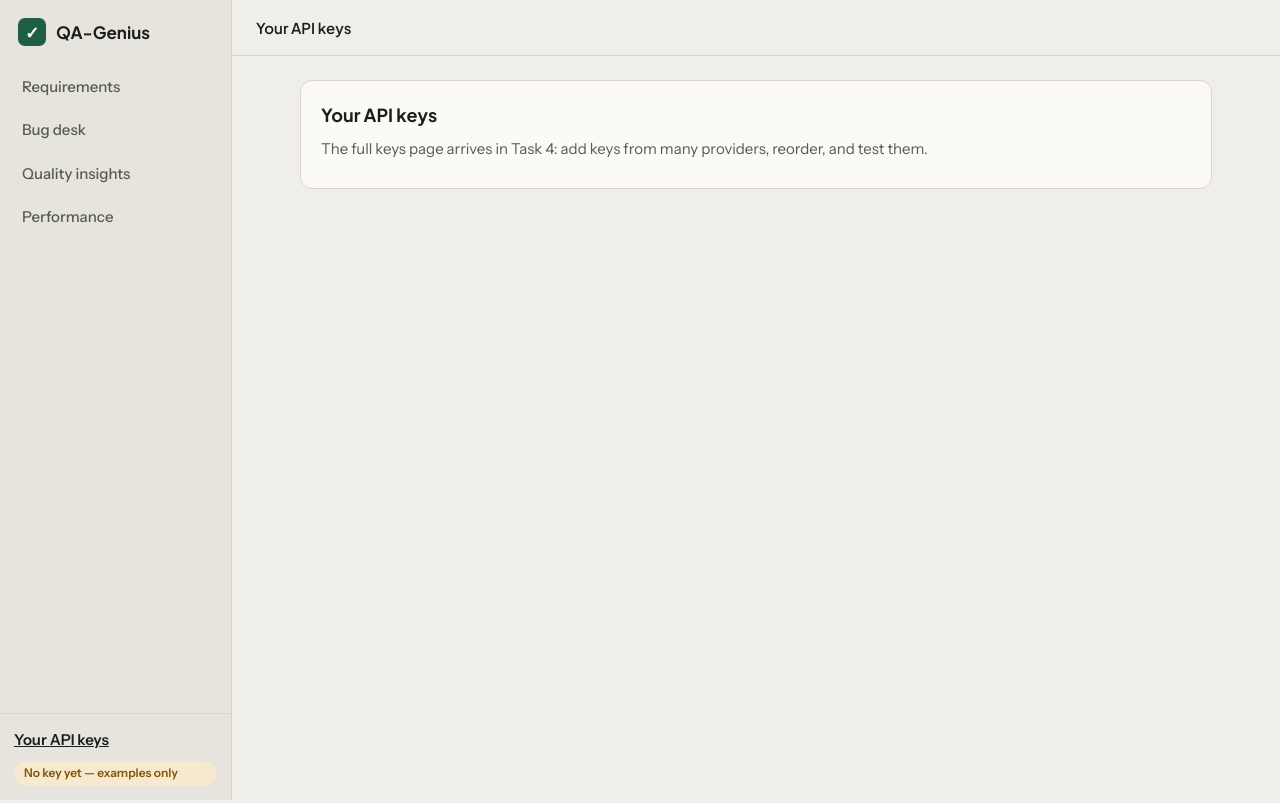
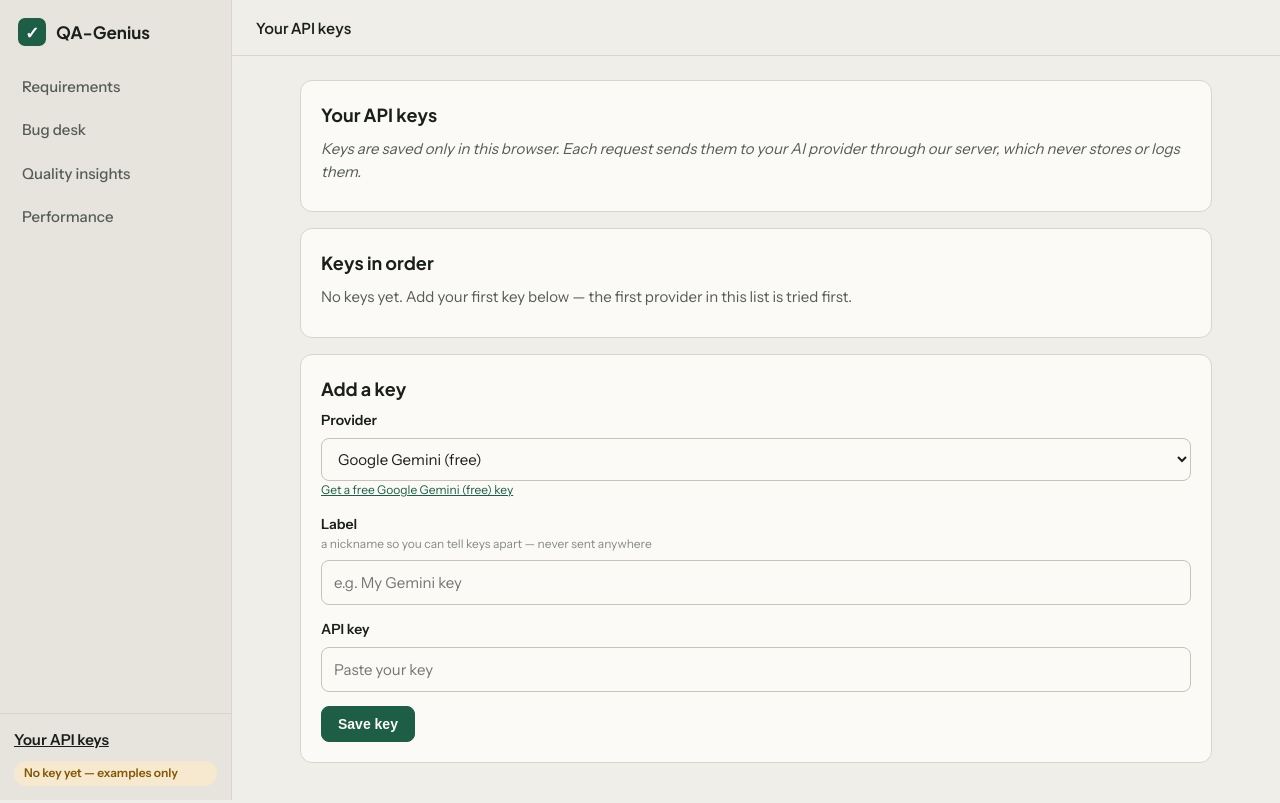
Before and after one commit to Yusuf-Hridoy/QA-Genius, a FastAPI app: page /keys in a window 1280 px wide. Run offline with FastAPI, Linux system fonts and the light colour scheme.

Commit message:
phase-1: your api keys page

```diff
--- a/public/app.js
+++ b/public/app.js
@@ -1,9 +1,312 @@
-// Task 4 wires this up: localStorage keys + X-QAG-Keys header + status pill.
-// Task 2 stub: show the default "no keys" pill on every page load.
-document.addEventListener("DOMContentLoaded", function () {
-  var pill = document.getElementById("key-status");
-  if (pill) {
-    pill.className = "pill warn";
-    pill.textContent = "No key yet — examples only";
+/* QA-Genius v2: keys live in the browser (localStorage), never on the server.
+ * Every HTMX request carries them in the X-QAG-Keys header as
+ * [{provider, key}] in the user's order. Labels are never sent. */
+(function () {
+  "use strict";
+
+  var STORE_KEY = "qag.keys";
+
+  function loadKeys() {
+    var raw = null;
+    try {
+      raw = localStorage.getItem(STORE_KEY);
+    } catch (err) {
+      return [];
+    }
+    if (!raw) {
+      return [];
+    }
+    var parsed = null;
+    try {
+      parsed = JSON.parse(raw);
+    } catch (err) {
+      return [];
+    }
+    if (!Array.isArray(parsed)) {
+      return [];
+    }
+    return parsed.filter(function (entry) {
+      return (
+        entry &&
+        typeof entry.provider === "string" &&
+        typeof entry.key === "string" &&
+        entry.key.length > 0
+      );
+    });
   }
-});
+
+  function storeKeys(keys) {
+    try {
+      localStorage.setItem(STORE_KEY, JSON.stringify(keys));
+    } catch (err) {
+      return;
+    }
+    updateKeyPill();
+  }
+
+  function headerKeys() {
+    return loadKeys().map(function (entry) {
+      return { provider: entry.provider, key: entry.key };
+    });
+  }
+
+  function updateKeyPill() {
+    var pill = document.getElementById("key-status");
+    if (!pill) {
+      return;
+    }
+    var count = loadKeys().length;
+    if (count > 0) {
+      pill.className = "pill ok";
+      pill.textContent = count === 1 ? "1 key ready" : count + " keys ready";
+    } else {
+      pill.className = "pill warn";
+      pill.textContent = "No key yet — examples only";
+    }
+  }
+
+  function maskKey(key) {
+    if (key.length > 8) {
+      return key.slice(0, 4) + "…" + key.slice(-4);
+    }
+    if (key.length > 4) {
+      return key.slice(0, 2) + "…" + key.slice(-2);
+    }
+    return "••••";
+  }
+
+  function newId() {
+    return "k" + Date.now().toString(36) + Math.floor(Math.random() * 1296).toString(36);
+  }
+
+  function el(tag, cls, text) {
+    var node = document.createElement(tag);
+    if (cls) {
+      node.className = cls;
+    }
+    if (text !== undefined && text !== null) {
+      node.textContent = text;
+    }
+    return node;
+  }
+
+  function providerName(select, id) {
+    var options = select.querySelectorAll("option");
+    for (var i = 0; i < options.length; i++) {
+      if (options[i].value === id) {
+        return options[i].textContent;
+      }
+    }
+    return id;
+  }
+
+  function renderKeyList(listNode, form, select) {
+    while (listNode.firstChild) {
+      listNode.removeChild(listNode.firstChild);
+    }
+    var keys = loadKeys();
+    var empty = document.getElementById("key-empty");
+    if (empty) {
+      empty.style.display = keys.length ? "none" : "";
+    }
+    keys.forEach(function (entry) {
+      var li = el("li", "key-row");
+      li.dataset.id = entry.id;
+
+      var main = el("div", "key-main");
+      main.appendChild(el("strong", null, providerName(select, entry.provider)));
+      if (entry.label) {
+        main.appendChild(el("span", "muted", " · " + entry.label));
+      }
+      var code = el("code", "mono", " " + maskKey(entry.key));
+      main.appendChild(code);
+      var result = el("span", "key-test-result");
+      result.id = "test-" + entry.id;
+      main.appendChild(result);
+      li.appendChild(main);
+
+      var actions = el("div", "row");
+      var buttons = [
+        ["test", "Test"],
+        ["up", "↑"],
+        ["down", "↓"],
+        ["edit", "Edit"],
+        ["delete", "Delete"],
+      ];
+      buttons.forEach(function (pair) {
+        var btn = el("button", "btn btn-small", pair[1]);
+        btn.type = "button";
+        btn.dataset.action = pair[0];
+        btn.dataset.id = entry.id;
+        if (pair[0] === "test") {
+          btn.setAttribute("aria-label", "Test key");
+        }
+        actions.appendChild(btn);
+      });
+      li.appendChild(actions);
+      listNode.appendChild(li);
+    });
+  }
+
+  function showTestResult(id, ok, message) {
+    var node = document.getElementById("test-" + id);
+    if (!node) {
+      return;
+    }
+    while (node.firstChild) {
+      node.removeChild(node.firstChild);
+    }
+    var pill = el("span", ok ? "pill ok" : "pill bad", message);
+    node.appendChild(pill);
+  }
+
+  function testEntry(entry, button) {
+    button.disabled = true;
+    showTestResult(entry.id, false, "…");
+    fetch("/api/keys/test", {
+      method: "POST",
+      headers: { "Content-Type": "application/json" },
+      body: JSON.stringify({ provider: entry.provider, key: entry.key }),
+    })
+      .then(function (resp) {
+        return resp.json();
+      })
+      .then(function (data) {
+        if (data && data.ok) {
+          showTestResult(entry.id, true, "OK");
+        } else {
+          showTestResult(entry.id, false, (data && data.error) || "Failed");
+        }
+      })
+      .catch(function () {
+        showTestResult(entry.id, false, "Network error");
+      })
+      .finally(function () {
+        button.disabled = false;
+      });
+  }
+
+  var editingId = null;
+
+  function initKeysPage() {
+    var listNode = document.getElementById("key-list");
+    var form = document.getElementById("key-form");
+    var select = document.getElementById("key-provider");
+    if (!listNode || !form || !select) {
+      return;
+    }
+    var labelInput = document.getElementById("key-label");
+    var keyInput = document.getElementById("key-value");
+    var link = document.getElementById("provider-key-link");
+    var submitBtn = document.getElementById("key-save");
+
+    function syncLink() {
+      var opt = select.options[select.selectedIndex];
+      if (link && opt && opt.dataset.keyUrl) {
+        link.href = opt.dataset.keyUrl;
+        link.textContent = "Get a free " + opt.textContent + " key";
+      }
+    }
+    select.addEventListener("change", syncLink);
+    syncLink();
+
+    renderKeyList(listNode, form, select);
+
+    listNode.addEventListener("click", function (event) {
+      var btn = event.target.closest("button[data-action]");
+      if (!btn) {
+        return;
+      }
+      var keys = loadKeys();
+      var pos = -1;
+      for (var i = 0; i < keys.length; i++) {
+        if (keys[i].id === btn.dataset.id) {
+          pos = i;
+          break;
+        }
+      }
+      if (pos === -1) {
+        return;
+      }
+      var action = btn.dataset.action;
+      if (action === "delete") {
+        keys.splice(pos, 1);
+        if (editingId === btn.dataset.id) {
+          editingId = null;
+          form.reset();
+          syncLink();
+          submitBtn.textContent = "Save key";
+        }
+        storeKeys(keys);
+        renderKeyList(listNode, form, select);
+      } else if (action === "up" && pos > 0) {
+        var tmp = keys[pos - 1];
+        keys[pos - 1] = keys[pos];
+        keys[pos] = tmp;
+        storeKeys(keys);
+        renderKeyList(listNode, form, select);
+      } else if (action === "down" && pos < keys.length - 1) {
+        var tmp2 = keys[pos + 1];
+        keys[pos + 1] = keys[pos];
+        keys[pos] = tmp2;
+        storeKeys(keys);
+        renderKeyList(listNode, form, select);
+      } else if (action === "edit") {
+        var entry = keys[pos];
+        select.value = entry.provider;
+        labelInput.value = entry.label || "";
+        keyInput.value = entry.key;
+        editingId = entry.id;
+        submitBtn.textContent = "Save changes";
+        syncLink();
+        keyInput.focus();
+      } else if (action === "test") {
+        testEntry(keys[pos], btn);
+      }
+    });
+
+    form.addEventListener("submit", function (event) {
+      event.preventDefault();
+      var provider = select.value;
+      var label = labelInput.value.trim();
+      var key = keyInput.value.trim();
+      if (!provider || !key) {
+        return;
+      }
+      var keys = loadKeys();
+      if (editingId) {
+        for (var i = 0; i < keys.length; i++) {
+          if (keys[i].id === editingId) {
+            keys[i] = { id: editingId, provider: provider, label: label, key: key };
+            break;
+          }
+        }
+        editingId = null;
+        submitBtn.textContent = "Save key";
+      } else {
+        keys.push({ id: newId(), provider: provider, label: label, key: key });
+      }
+      storeKeys(keys);
+      form.reset();
+      syncLink();
+      renderKeyList(listNode, form, select);
+    });
+  }
+
+  document.addEventListener("DOMContentLoaded", function () {
+    updateKeyPill();
+    initKeysPage();
+  });
+
+  document.body.addEventListener("htmx:configRequest", function (event) {
+    event.detail.headers["X-QAG-Keys"] = JSON.stringify(headerKeys());
+  });
+
+  window.QAG = {
+    loadKeys: loadKeys,
+    storeKeys: storeKeys,
+    headerKeys: headerKeys,
+    updateKeyPill: updateKeyPill,
+    maskKey: maskKey,
+  };
+})();
--- a/public/style.css
+++ b/public/style.css
@@ -106,3 +106,12 @@ mark{background:var(--warn-bg);color:inherit;border-radius:3px;
 .htmx-request.htmx-indicator{display:inline}
 .muted{color:var(--muted)}
 .row{display:flex;gap:10px;align-items:center;flex-wrap:wrap}
+
+.key-list{list-style:none;margin:0;padding:0;display:flex;
+  flex-direction:column;gap:10px}
+.key-row{background:var(--card-2);border:1px solid var(--border);
+  border-radius:var(--r);padding:12px 14px}
+.key-main{display:flex;gap:8px;align-items:center;flex-wrap:wrap;
+  margin-bottom:10px}
+.key-test-result{margin-left:4px}
+.btn-small{padding:5px 10px;font-size:13px}
--- a/qagenius/templates/keys.html
+++ b/qagenius/templates/keys.html
@@ -4,6 +4,34 @@
 {% block content %}
 <div class="card">
   <h2>Your API keys</h2>
-  <p>The full keys page arrives in Task 4: add keys from many providers, reorder, and test them.</p>
+  <p><em>Keys are saved only in this browser. Each request sends them to your AI provider through our server, which never stores or logs them.</em></p>
+</div>
+<div class="card">
+  <h2>Keys in order</h2>
+  <p id="key-empty" class="muted">No keys yet. Add your first key below — the first provider in this list is tried first.</p>
+  <ul id="key-list" class="key-list"></ul>
+</div>
+<div class="card">
+  <h2>Add a key</h2>
+  <form id="key-form">
+    <div class="field">
+      <label for="key-provider">Provider</label>
+      <select id="key-provider" name="provider">
+        {% for p in providers %}
+        <option value="{{ p.id }}" data-key-url="{{ p.key_url }}">{{ p.name }}</option>
+        {% endfor %}
+      </select>
+      <span class="hint"><a id="provider-key-link" href="{{ providers[0].key_url }}" target="_blank" rel="noopener">Get a free key</a></span>
+    </div>
+    <div class="field">
+      <label for="key-label">Label <span class="hint">a nickname so you can tell keys apart — never sent anywhere</span></label>
+      <input type="text" id="key-label" name="label" maxlength="60" placeholder="e.g. My Gemini key" autocomplete="off">
+    </div>
+    <div class="field">
+      <label for="key-value">API key</label>
+      <input type="password" id="key-value" name="key" placeholder="Paste your key" autocomplete="off" spellcheck="false">
+    </div>
+    <button type="submit" id="key-save" class="btn btn-primary">Save key</button>
+  </form>
 </div>
 {% endblock %}
```
Also changed, not shown: qagenius/web.py (+43 -1 lines).
